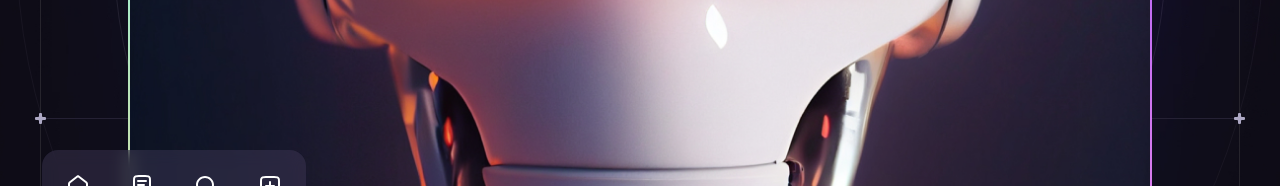
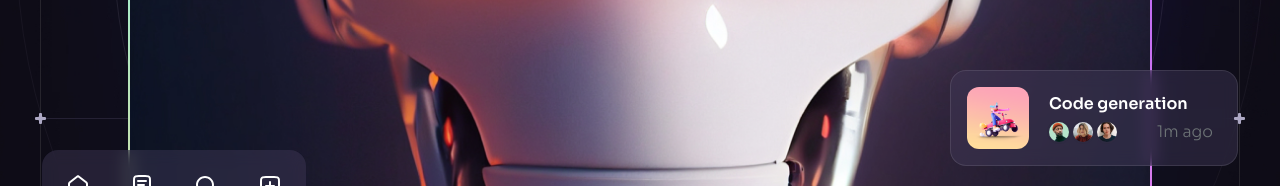
Before and after one commit to JakubGasiorek/Brainwave, a React (Vite) app: page / in a window 1280 px wide. Shown: the part 766-952 px from the top of the page. Built offline with nearby package versions, Linux system fonts and the light colour scheme.

Commit message:
Added Notification component to Hero

```diff
--- a/src/components/Hero.jsx
+++ b/src/components/Hero.jsx
@@ -6,6 +6,7 @@
 import { ScrollParallax } from "react-just-parallax";
 import { useRef } from "react";
 import Generating from "./Generating";
+import Notification from "./Notification";
 
 const Hero = () => {
   const parallaxRef = useRef(null);
@@ -60,7 +61,14 @@
                       </li>
                     ))}
                   </ul>
-                  <Generating className="absolute left-4 right-4 bottom-5 md:left-1/2 md:right-auto md:bottom-8 md:w-[31rem] md:-translate-x-1/2" />
+                </ScrollParallax>
+                <Generating className="absolute left-4 right-4 bottom-5 md:left-1/2 md:right-auto md:bottom-8 md:w-[31rem] md:-translate-x-1/2" />
+
+                <ScrollParallax isAbsolutelyPositioned>
+                  <Notification
+                    className="hidden absolute -right-[5.5rem] bottom-[11rem] w-[18rem] xl:flex"
+                    title="Code generation"
+                  />
                 </ScrollParallax>
               </div>
             </div>
--- /dev/null
+++ b/src/components/Notification.jsx
@@ -0,0 +1,44 @@
+import { notification1 } from "../assets";
+import { notificationImages } from "../constants";
+
+const Notification = ({ className, title }) => {
+  return (
+    <div
+      className={`${
+        className || ""
+      } flex items-center p-4 pr-6 bg-n-9/40 backdrop-blur border border-n-1/10 rounded-2xl gap-5`}
+    >
+      <img
+        src={notification1}
+        alt="image"
+        width={62}
+        height={62}
+        className="rounded-xl"
+      />
+      <div className="flex-1">
+        <h6 className="mb-1 font-semibold text-base">{title}</h6>
+        <div className="flex items-center justify-between">
+          <ul className="flex -m-0.5">
+            {notificationImages.map((item, index) => (
+              <li
+                key={index}
+                className="flex w-6 h-6 border-2 border-n-12 rounded-full overflow-hidden"
+              >
+                <img
+                  src={item}
+                  alt={item}
+                  className="w-full"
+                  width={20}
+                  height={20}
+                />
+              </li>
+            ))}
+          </ul>
+          <div className="body-2 text-n-13">1m ago</div>
+        </div>
+      </div>
+    </div>
+  );
+};
+
+export default Notification;
```
